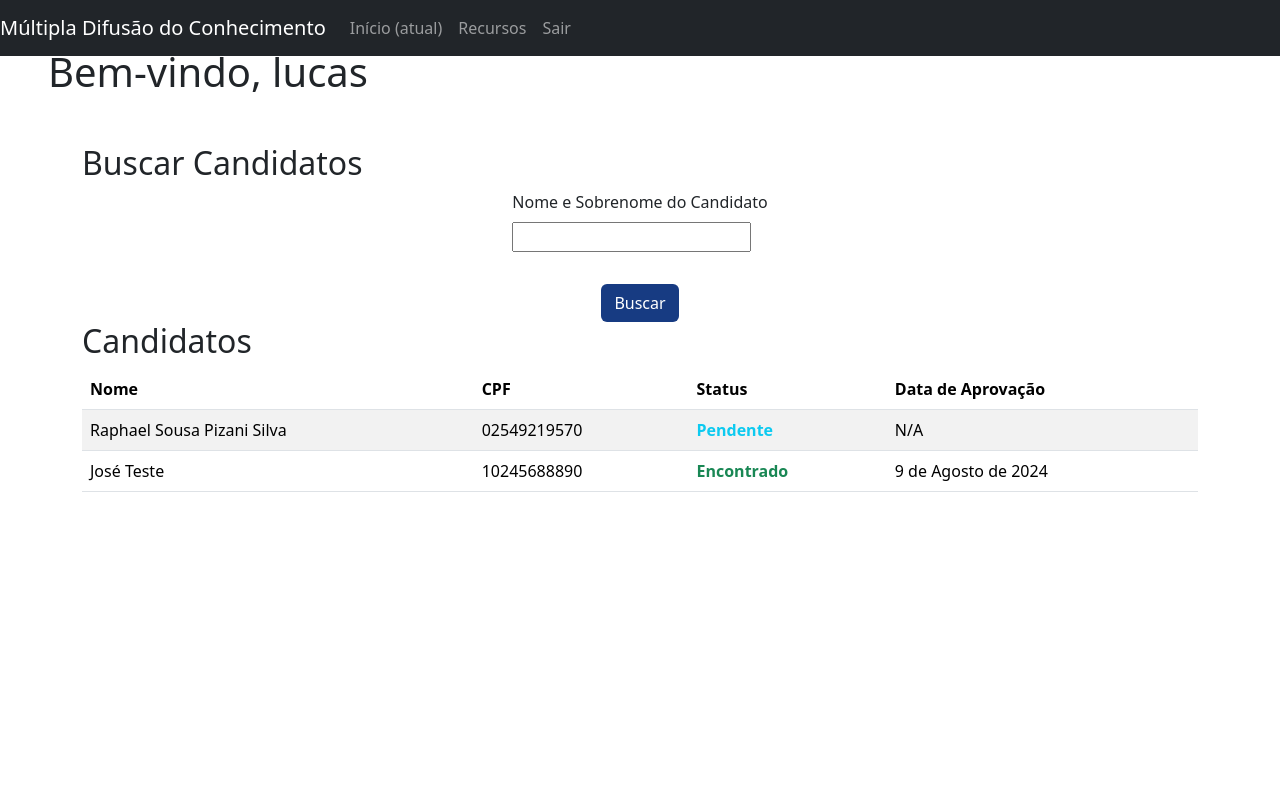
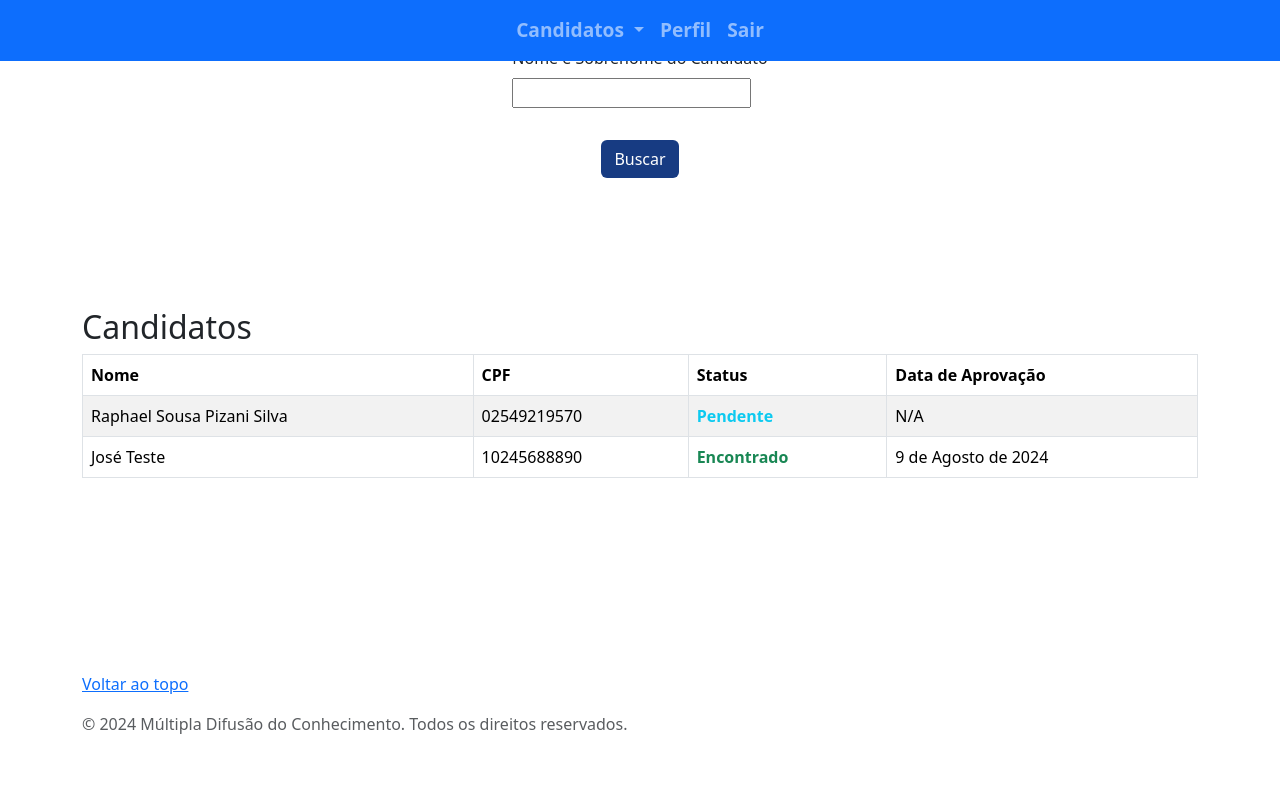
Before and after one commit to lucasberenger/buscador-de-aprovados, a Django app: page / in a window 1280 px wide. Run offline with Django 4.2, Linux system fonts and the light colour scheme; a user stored in the database is signed in; data comes from the database, SQL or seed files in the repository; both versions use the stored data as it was after the commit; some libraries are stand-ins or nearby versions.

Commit message:
fix navbar and add more style

```diff
--- a/app/templates/base.html
+++ b/app/templates/base.html
@@ -5,25 +5,49 @@
     <meta charset="UTF-8">
     <meta name="viewport" content="width=device-width, initial-scale=1.0">
     <link rel="icon" type="image/x-icon" href="{% static 'images/favicon.png' %}">
-    <title>Buscador</title>
+    <title>Múltipla Difusão do Conhecimento</title>
     {% load bootstrap5 %}
     {% bootstrap_css %}
     {% bootstrap_javascript %}
+    <style>
+        body {
+         display: flex;
+         flex-direction: column;
+         min-height: 100vh;
+        }
+
+        main {
+            flex: 1;
+            display: flex;
+            align-items: center;
+            justify-content: center;
+        }
+
+        .navbar-nav .nav-link {
+            font-size: 1.2rem;
+            font-weight: bold;
+        }
+    </style>
 </head>
 <body>
     <header>
-        <nav class="navbar navbar-expand-md navbar-dark bg-dark fixed-top" style="background-color: 173b82;">
-            <a class="navbar-brand" href="#">Múltipla Difusão do Conhecimento</a>
+        <nav class="navbar navbar-expand-md navbar-dark bg-primary fixed-top" style="background-color: #173b82;">
             <button class="navbar-toggler" type="button" data-toggle="collapse" data-target="#navbarCollapse" aria-controls="navbarCollapse" aria-expanded="false" aria-label="Toggle navigation">
                 <span class="navbar-toggler-icon"></span>
             </button>
             <div class="collapse navbar-collapse" id="navbarCollapse">
-                <ul class="navbar-nav mr-auto">
-                    <li class="nav-item active">
-                        <a class="nav-link" href="#">Início <span class="sr-only">(atual)</span></a>
+                <ul class="navbar-nav mx-auto">
+                    <li class="nav-item dropdown">
+                        <a class="nav-link dropdown-toggle" href="#" id="navbarDropdown" role="button" data-toggle="dropdown" aria-haspopup="true" aria-expanded="false">
+                            Candidatos
+                        </a>
+                        <div class="dropdown-menu" aria-labelledby="navbarDropdown">
+                            <a class="dropdown-item" href="#">Adicionar Candidatos</a>
+                            <a class="dropdown-item" href="#">Editar Candidatos</a>
+                        </div>
                     </li>
                     <li class="nav-item">
-                        <a class="nav-link" href="#">Recursos</a>
+                        <a class="nav-link" href="#">Perfil</a>
                     </li>
                     <li class="nav-item">
                         <a class="nav-link" href="{% url 'logout' %}">Sair</a>
@@ -31,18 +55,19 @@
                 </ul>
             </div>
         </nav>
+
     </header>
 
         {% block content %}
         {% endblock %}
 
-    <!-- <footer class="text-muted py-5">
+    <footer class="text-muted py-5">
         <div class="container">
             <p class="float-right">
                 <a href="#">Voltar ao topo</a>
             </p>
             <p>&copy; 2024 Múltipla Difusão do Conhecimento. Todos os direitos reservados.</p>
         </div>
-    </footer> -->
+    </footer>
 </body>
 </html>
--- a/app/templates/home.html
+++ b/app/templates/home.html
@@ -2,12 +2,9 @@
 
 {% block content %}
 
-<div class="m-5">
-    <h1 class="h1">Bem-vindo, {{ request.user.username }}</h1>
-</div>
 
-<div class="container">
-    <h2 class="h2">Buscar Candidatos</h2>
+<div class="row align-items-center">
+  <h2>Buscar Alunos</h2>
     <form method="POST" action="{% url 'home' %}" class="d-flex flex-column align-items-center">
         {% csrf_token %}
         <div class="mb-3">
@@ -20,10 +17,11 @@
     </form>
 </div>
 
-<div class="container">
+<main class="main px-lg-6">
+    <div class="container-lg">
     <h2 class="h2">Candidatos</h2>
     {% if candidatos %}
-    <table class="table table-striped">
+    <table class="table table-striped table-bordered">
         <thead>
             <tr>
                 <th>Nome</th>
@@ -51,5 +49,7 @@
     <p>Nenhum candidato encontrado.</p>
 {% endif %}
 </div>
+</main>
+
 
 {% endblock %}
```
Also changed, not shown: app/utils.py (deleted, +0 -36 lines), db.sqlite3.
